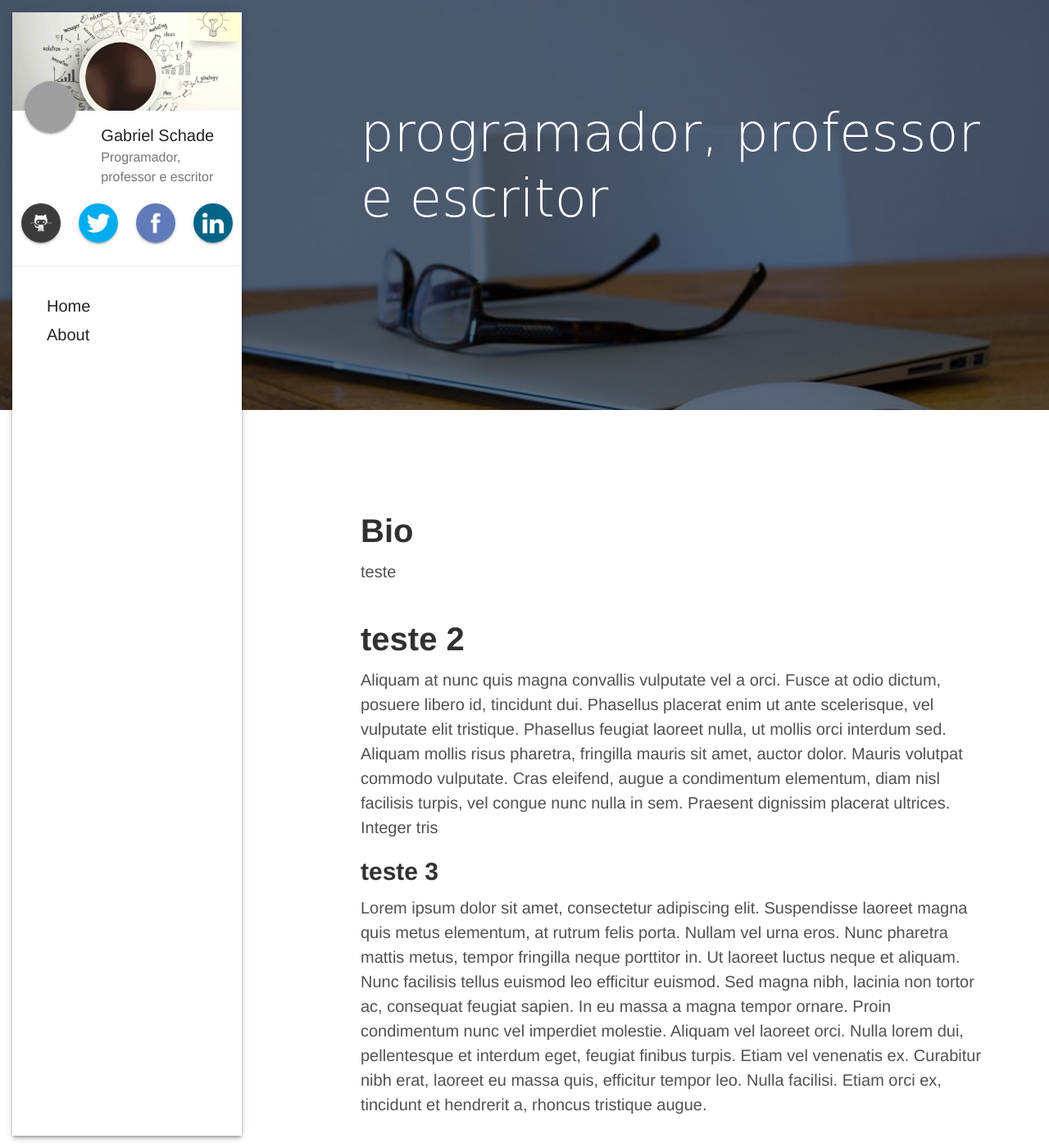
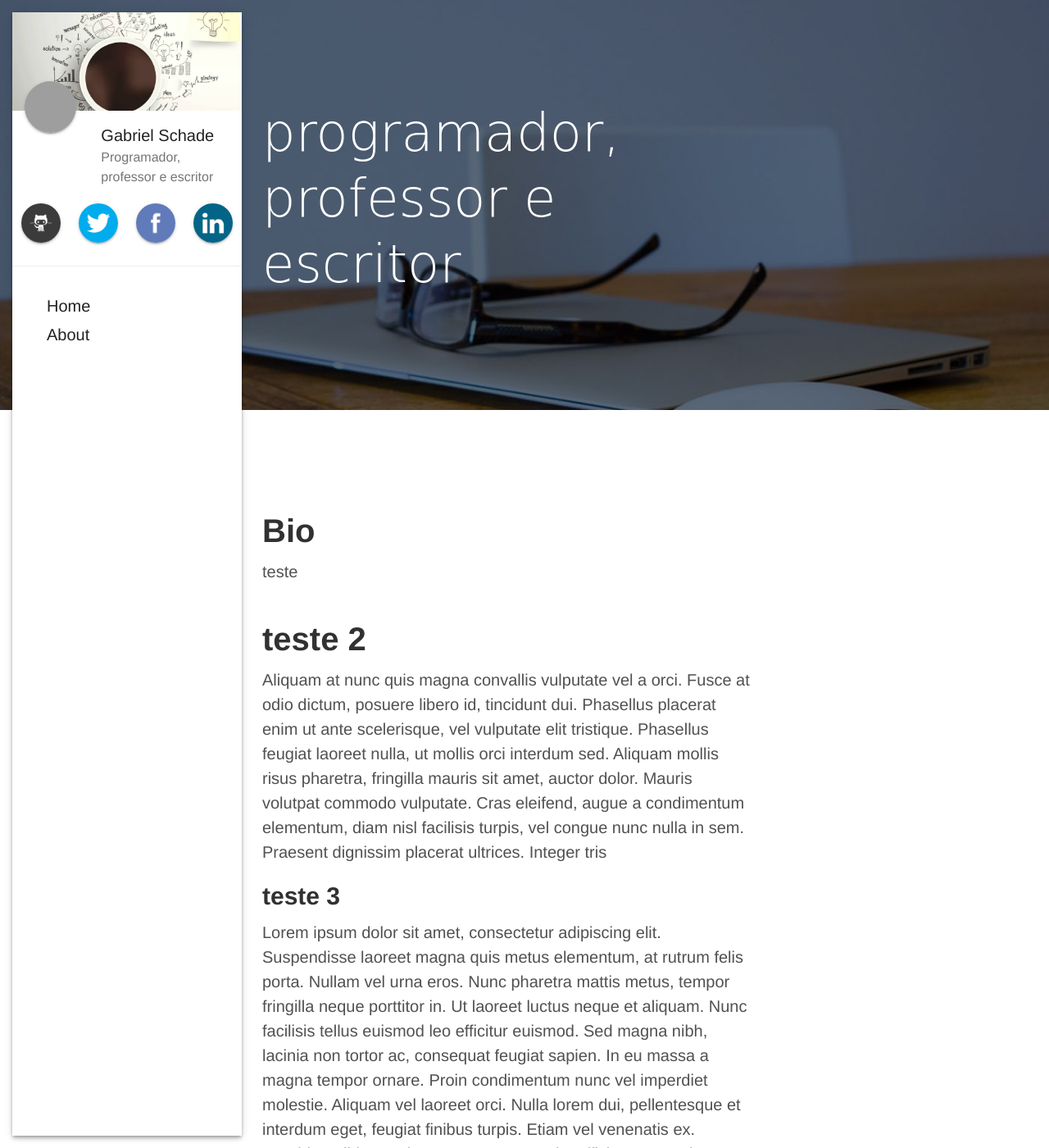
Before and after one commit to gabrielschade/gabrielschade.github.io, a Jekyll site: the page built from about.md, in a window 1280 px wide and 1400 px high. Shown: the whole window at 82% size. Built offline with Jekyll 4.4.1, drawn with Linux system fonts in a browser that asks for light colours; nearby versions of some CDN libraries; comment, search, counter and statistics services are not loaded; grey boxes are pictures that could not be loaded.

Commit message:
fix-responsive

```diff
--- a/css/blog.css
+++ b/css/blog.css
@@ -14,11 +14,8 @@
     z-index:99;
 }
 
-@media (min-width: 48em) {
-    .sidebar {
-        width:14em;
-    }
-}
+
+
 
 .sidebar .background{
     background-image: url(/public/img/profile-card-bg.jpg);
@@ -151,3 +148,31 @@ a .icon:hover{
 .parallax-container {
     min-height:500px;
   }
+
+  @media (min-width: 83.5em){
+    .content {
+        margin-left: 18rem;
+        margin-right: 4rem;
+        max-width: 36rem;
+    }
+  }
+
+  @media (min-width: 64em){
+  .content {
+      margin-left: 18rem;
+      margin-right: 4rem;
+      max-width: 32rem;
+  }
+}
+
+  @media (min-width: 48em) {
+    .sidebar {
+        width:14em;
+    }
+
+    .content {
+        max-width: 30rem;
+        margin-left: 16rem;
+        margin-right: 2rem;
+    }
+}
```
